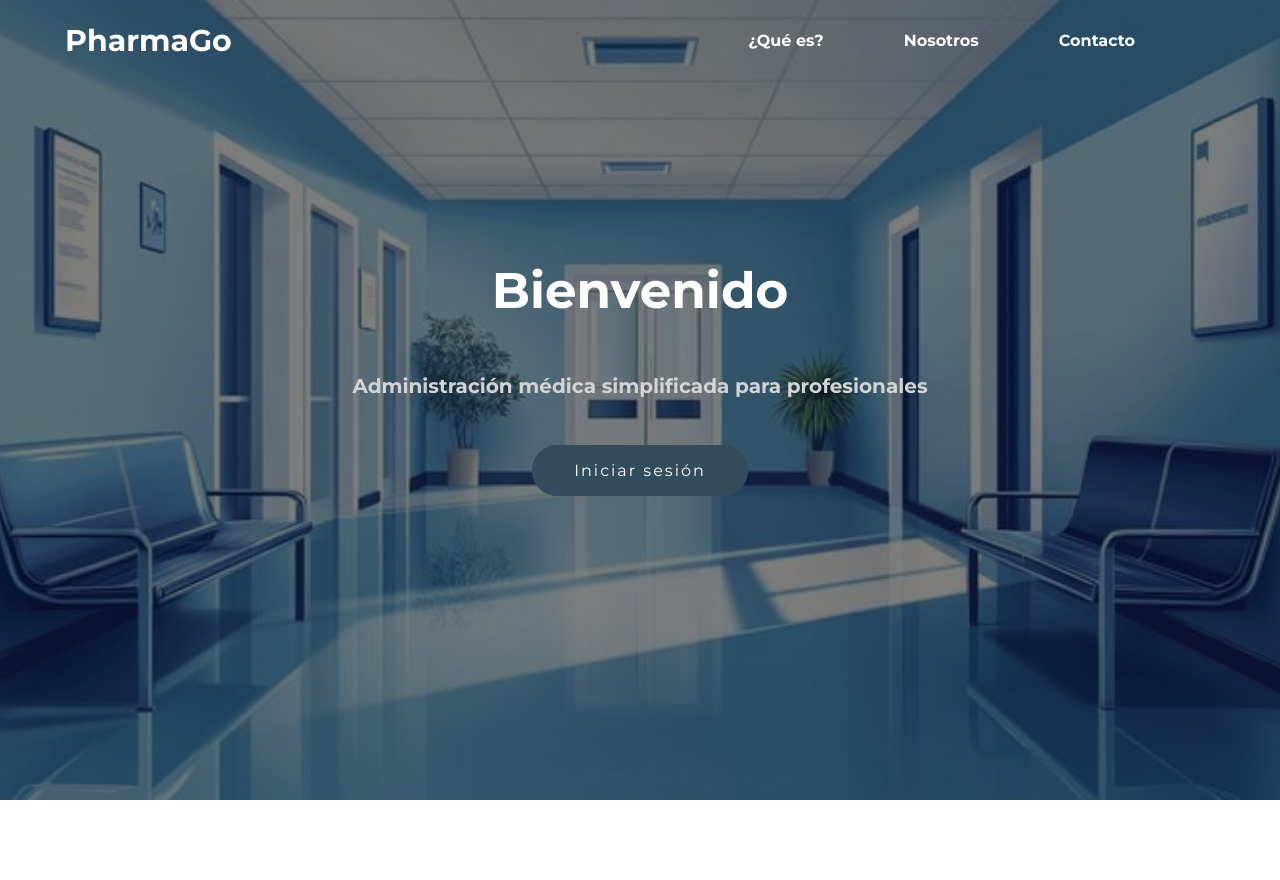
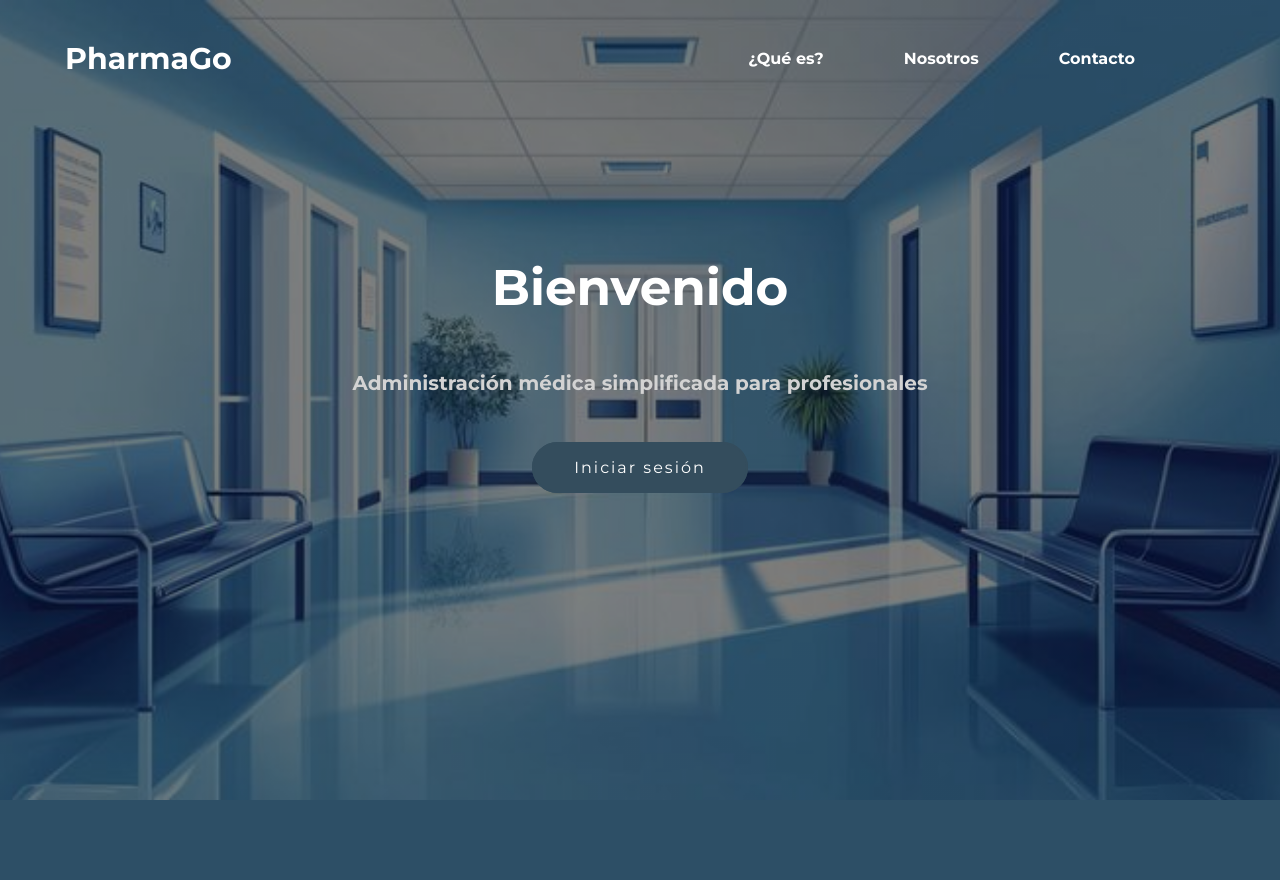
Before and after one commit to CarToCare/PharmaGo, a Django app: page / in a window 1280 px wide. After the commit the page ends 800 px from the top, so only its background shows below. Run offline with Django 5.2, Linux system fonts and the light colour scheme; some libraries are stand-ins or nearby versions.

Commit message:
cambio en la principal

```diff
--- a/ourproyecto/pag/static/iniciar_sesion.css
+++ b/ourproyecto/pag/static/iniciar_sesion.css
@@ -20,7 +20,7 @@ body {
     flex-direction: column;
     border-radius: 20px;
     margin: 350px;
-    height: 00px;
+    height: 0px;
     width: 700px;
 }
 
--- a/ourproyecto/pag/static/principal.css
+++ b/ourproyecto/pag/static/principal.css
@@ -62,14 +62,15 @@ video {
 /* Contenedor 1 */
 .container-fluid {
     width: 100%;
-    height: 100vh;
+    height: auto;
     position: relative;
     z-index: 2;
+    margin-top: 5vh;
 }
 
 .container {
     width: 1200px;
-    height: 80px;
+    /*height: 800px;*/
     margin: auto;
     display: flex;
     justify-content: space-between;
@@ -150,8 +151,8 @@ video {
 
 /* Contenedor 2 */
 .content {
-    width: 1200px;
-    height: 100vh;
+    width: auto;
+    height: auto;
     margin: auto;
     position: relative;
     z-index: 2;
```
